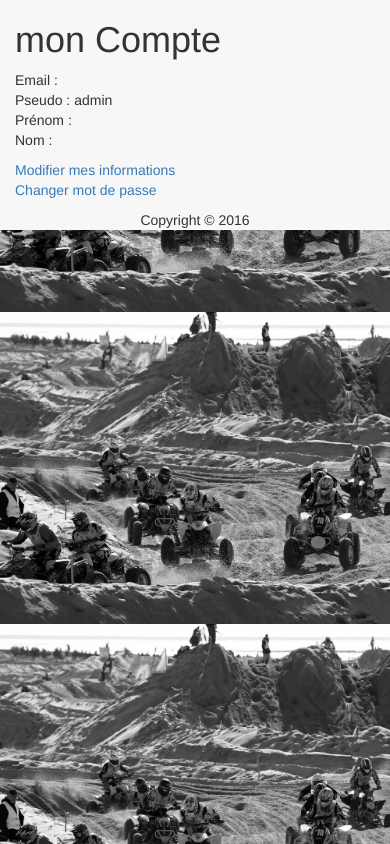
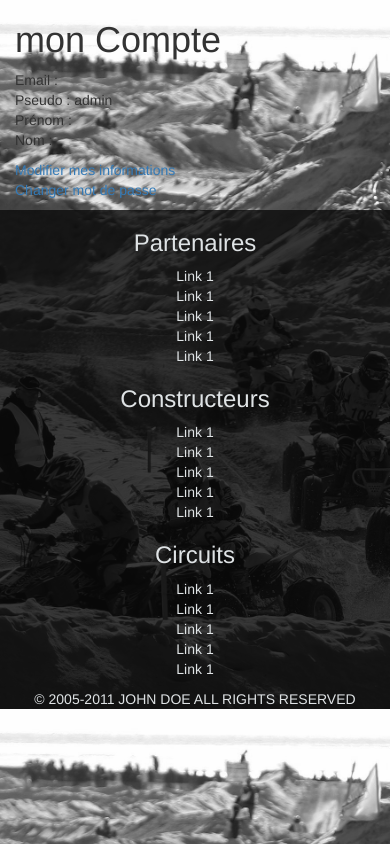
Before and after one commit to jladine/blog_certif, a Django app: page /compte/1 in a window 390 px wide. Run offline with Django 3.2, Linux system fonts and the light colour scheme; data comes from the database, SQL or seed files in the repository; style sheets or scripts are compiled from the project's sources; parts of the project's set-up code (start-up, migrations or seed data) failed here and were passed over; some libraries are stand-ins or nearby versions.

Commit message:
style footer

```diff
--- a/blog/templates/footer.html
+++ b/blog/templates/footer.html
@@ -1,9 +1,40 @@
-<footer>
-    <div class="container">
-        <div class="row">
-            <div class="col-sm-12 text-center">
-                Copyright © 2016
-            </div>
+<footer class="container-fluide">
+    <div class="row text-center">
+        <div class="col-lg-4">
+            <h3>Partenaires</h3>
+            <ul class="list-unstyled ul-foot">
+                <li><a href="#">Link 1</a></li>
+                <li><a href="#">Link 1</a></li>
+                <li><a href="#">Link 1</a></li>
+                <li><a href="#">Link 1</a></li>
+                <li><a href="#">Link 1</a></li>
+            </ul>
+        </div>
+        <div class="col-lg-4">
+            <h3>Constructeurs</h3>
+            <ul class="list-unstyled ul-foot">
+                <li><a href="#">Link 1</a></li>
+                <li><a href="#">Link 1</a></li>
+                <li><a href="#">Link 1</a></li>
+                <li><a href="#">Link 1</a></li>
+                <li><a href="#">Link 1</a></li>
+            </ul>
+        </div>
+        <div class="col-lg-4">
+            <h3>Circuits</h3>
+            <ul class="list-unstyled ul-foot">
+                <li><a href="#">Link 1</a></li>
+                <li><a href="#">Link 1</a></li>
+                <li><a href="#">Link 1</a></li>
+                <li><a href="#">Link 1</a></li>
+                <li><a href="#">Link 1</a></li>
+            </ul>
         </div>
     </div>
+    <div class="foot text-center">
+        <p>
+            © 2005-2011 JOHN DOE ALL RIGHTS RESERVED
+        </p>
+
+    </div>
 </footer>
--- a/static/css/sass/style.scss
+++ b/static/css/sass/style.scss
@@ -71,7 +71,7 @@ nav{
     width: 100%;
 }
 
-.container{
+.container-home{
     background-color: #F7F7F7;
 }
 
@@ -132,12 +132,7 @@ nav{
 }
 .creation-comment{
     background-color: #FBFBFB;
-    .form-comment{
-        // text-align: center;
-        // width: 60%;
-        // height: 5em;
 
-    }
     #id_body{
         width: 80%;
         height: 3em;
@@ -155,3 +150,27 @@ nav{
 .partenaire{
     margin: 1em 0;
 }
+
+footer{
+    background-color: rgba(10,10,10,0.8);
+    h3{
+        color:#DFE3E5;
+    }
+    ul{
+        li{
+            a{
+                color: #DFE3E5;
+            }
+            a:hover{
+                text-decoration: none;
+                color: #757575;
+            }
+        }
+    }
+    .foot{
+        p{
+            margin: 0;
+            color: #DFE3E5;
+        }
+    }
+}
```
Also changed, not shown: quad/templates/homepage.html (+3 -6 lines).
